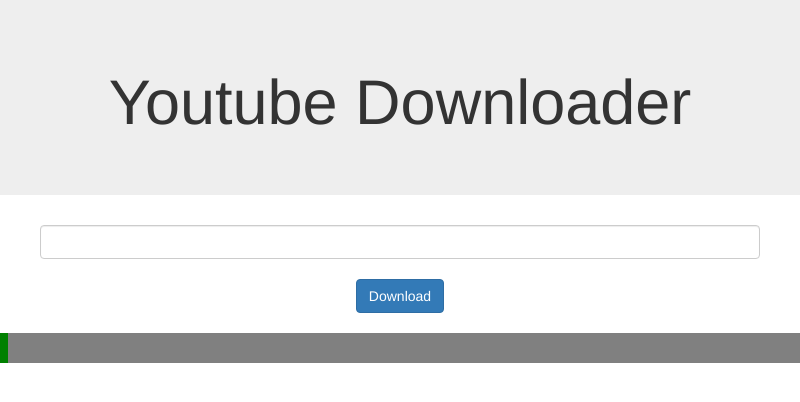
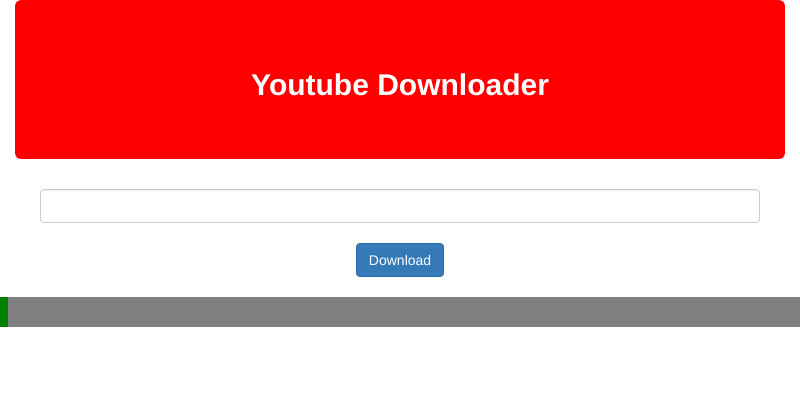
Before and after one commit to mihirchakradeo/electronyoutubedownloader, an Electron app: page YoutubeDownloader-win32-x64/resources/app/index.html in a window 800 px wide. Drawn offline with nearby package versions, Linux system fonts and the light colour scheme.

Commit message:
css changes

```diff
--- a/YoutubeDownloader-win32-x64/resources/app/index.html
+++ b/YoutubeDownloader-win32-x64/resources/app/index.html
@@ -8,8 +8,12 @@
 
   </head>
   <body>
-    <div class="jumbotron" align="center">
-      <h1>Youtube Downloader</h1>
+    <div class="container-fluid">
+
+      <div class="jumbotron" style="background:red" align="center">
+        <h2 style="color:white"><strong>Youtube Downloader</strong></h2>
+      </div>
+
     </div>
 
     <div class="container" align="center">
--- a/YoutubeDownloader-win32-x64/resources/app/package.json
+++ b/YoutubeDownloader-win32-x64/resources/app/package.json
@@ -13,6 +13,8 @@
   "devDependencies": {
     "asar": "^0.13.0",
     "electron": "^1.6.11",
-    "electron-packager": "^8.7.2"
-  }
+    "electron-packager": "^8.7.2",
+    "youtube-dl": "^1.11.1"
+  },
+  "dependencies": {}
 }
--- a/main.css
+++ b/main.css
@@ -5,5 +5,5 @@
 #myBar {
     width: 1%;
     height: 30px;
-    background-color: red;
+    background-color: green;
 }
--- a/package.json
+++ b/package.json
@@ -13,6 +13,8 @@
   "devDependencies": {
     "asar": "^0.13.0",
     "electron": "^1.6.11",
-    "electron-packager": "^8.7.2"
-  }
+    "electron-packager": "^8.7.2",
+    "youtube-dl": "^1.11.1"
+  },
+  "dependencies": {}
 }
```
Also changed, not shown: YoutubeDownloader-win32-x64/resources/app/README.md, 1 other file.
